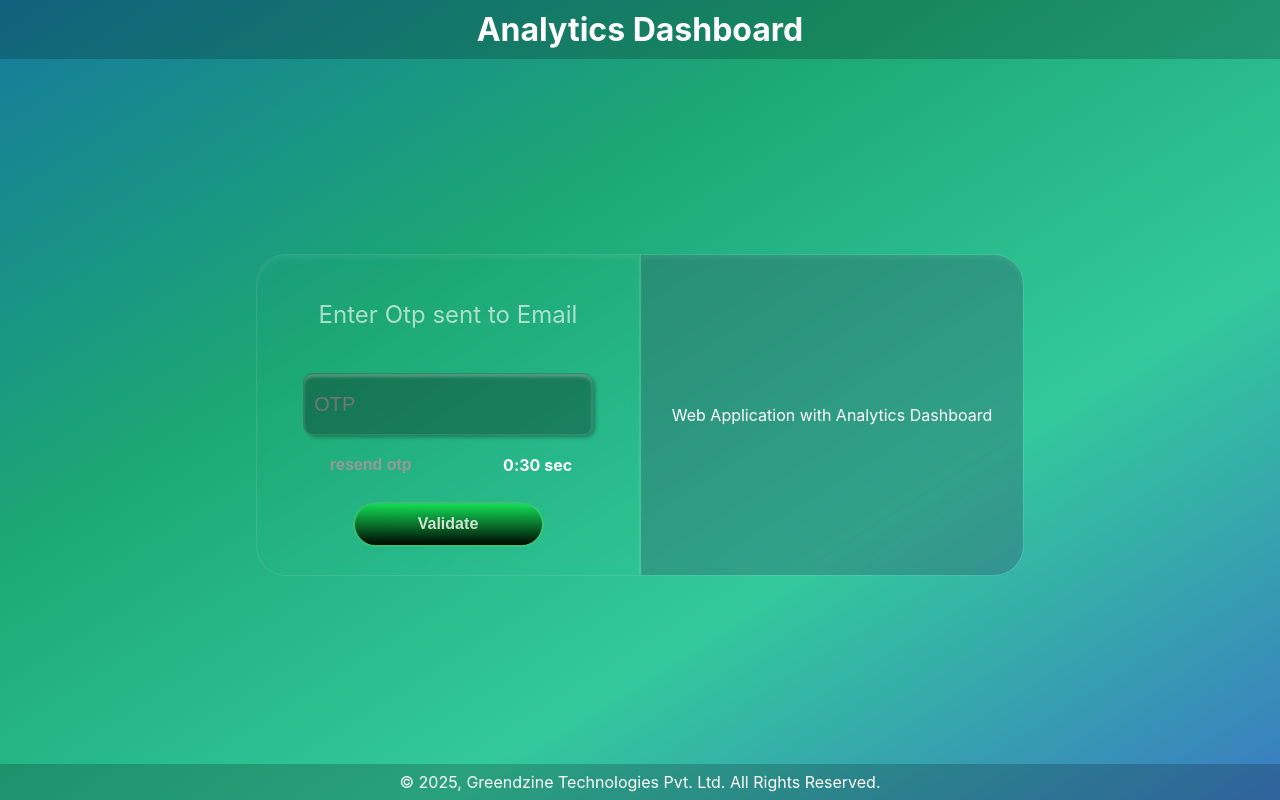
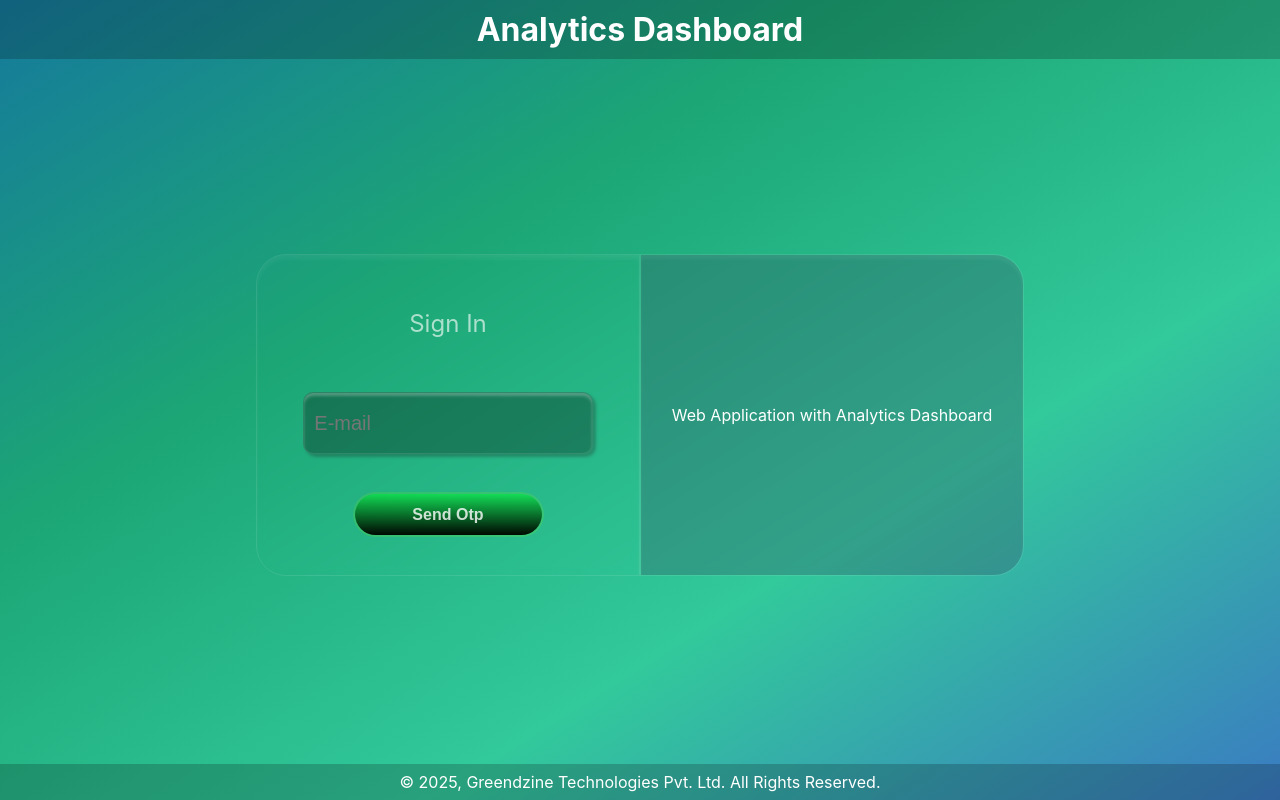
Before and after one commit to sandeepsahanicodes/Greendzine-Assignment, a React (Create React App) app in the folder greendzine-assignment/: page / in a window 1280 px wide. Built offline with nearby package versions, Linux system fonts and the light colour scheme.

Commit message:
refactor: remove unwanted code and maintain consistency

```diff
--- a/greendzine-assignment/src/App.js
+++ b/greendzine-assignment/src/App.js
@@ -1,14 +1,16 @@
-import './styles/App.css';
+import React from 'react';
 import Login from './pages/LoginPage';
-import VerifyOTP from './pages/VerifyOtp';
 import ResendOtp from './pages/ResendOtp';
+import VerifyOtp from './pages/VerifyOtp';
 
-function App() {
+const App = () => {
   return (
     <>
-    <ResendOtp />
+    <Login />
+    {/* <VerifyOtp /> */}
+    {/* <ResendOtp /> */}
     </>
   );
-}
+};
 
 export default App;
--- a/greendzine-assignment/src/pages/LoginPage.jsx
+++ b/greendzine-assignment/src/pages/LoginPage.jsx
@@ -1,11 +1,9 @@
 import React, { useState } from "react";
-import { useNavigate } from "react-router-dom";
 import Header from "../components/Header";
 import CardView from "../components/CardView";
 import Footer from "../components/Footer";
 
 const Login = () => {
-
   return (
     <div style={{display: 'flex', flexDirection: 'column', justifyContent: 'space-between', height: '100vh'}}>
       <Header />
--- a/greendzine-assignment/src/pages/VerifyOTP.jsx
+++ b/greendzine-assignment/src/pages/VerifyOTP.jsx
@@ -4,7 +4,6 @@ import Footer from '../components/Footer';
 import CardView from '../components/CardView';
 
 const VerifyOtp = () => {
-
   return (
     <div style={{display: 'flex', flexDirection: 'column', justifyContent: 'space-between', height: '100vh'}}>
       <Header />
```
Also changed, not shown: greendzine-assignment/src/logo.svg (deleted).
